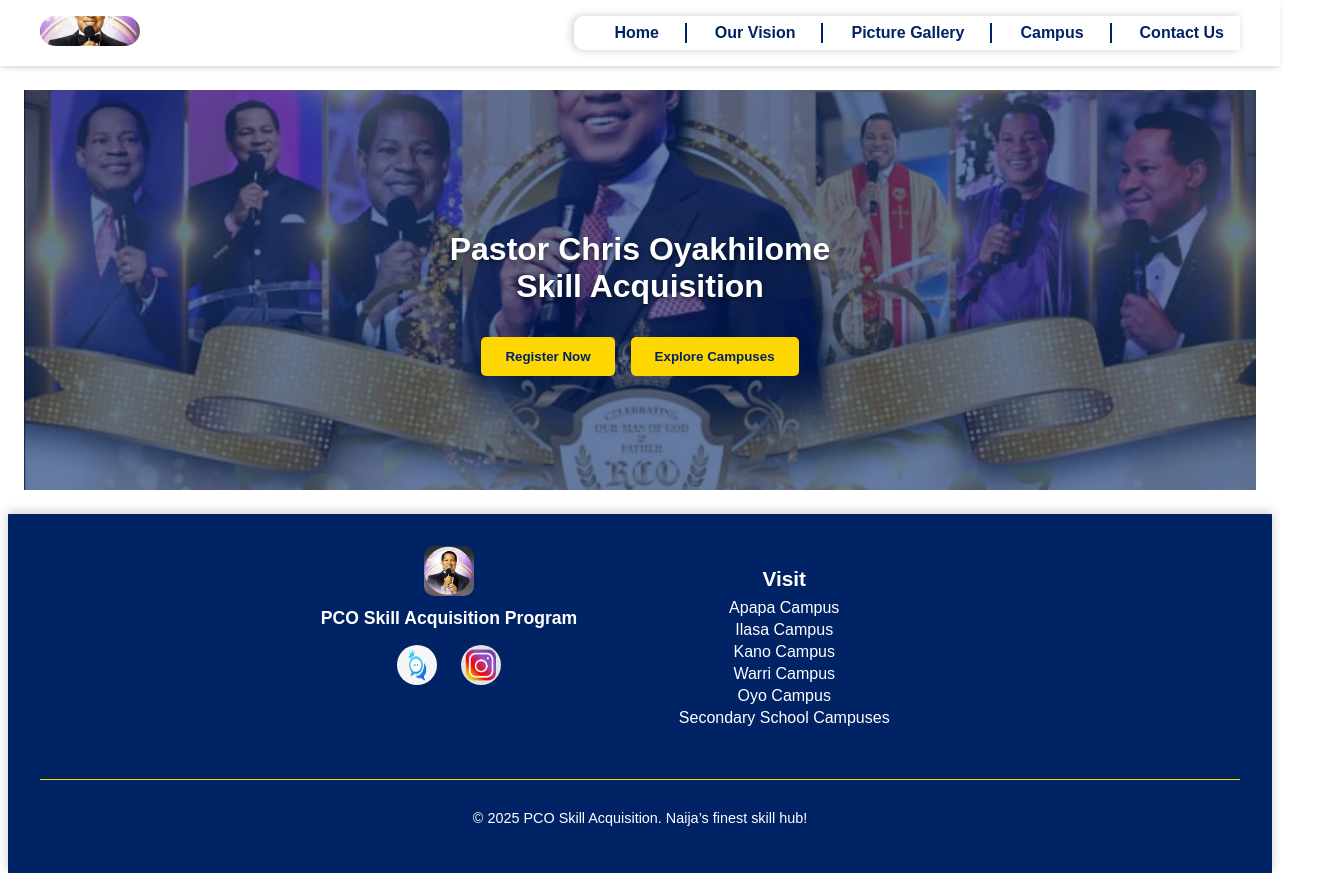
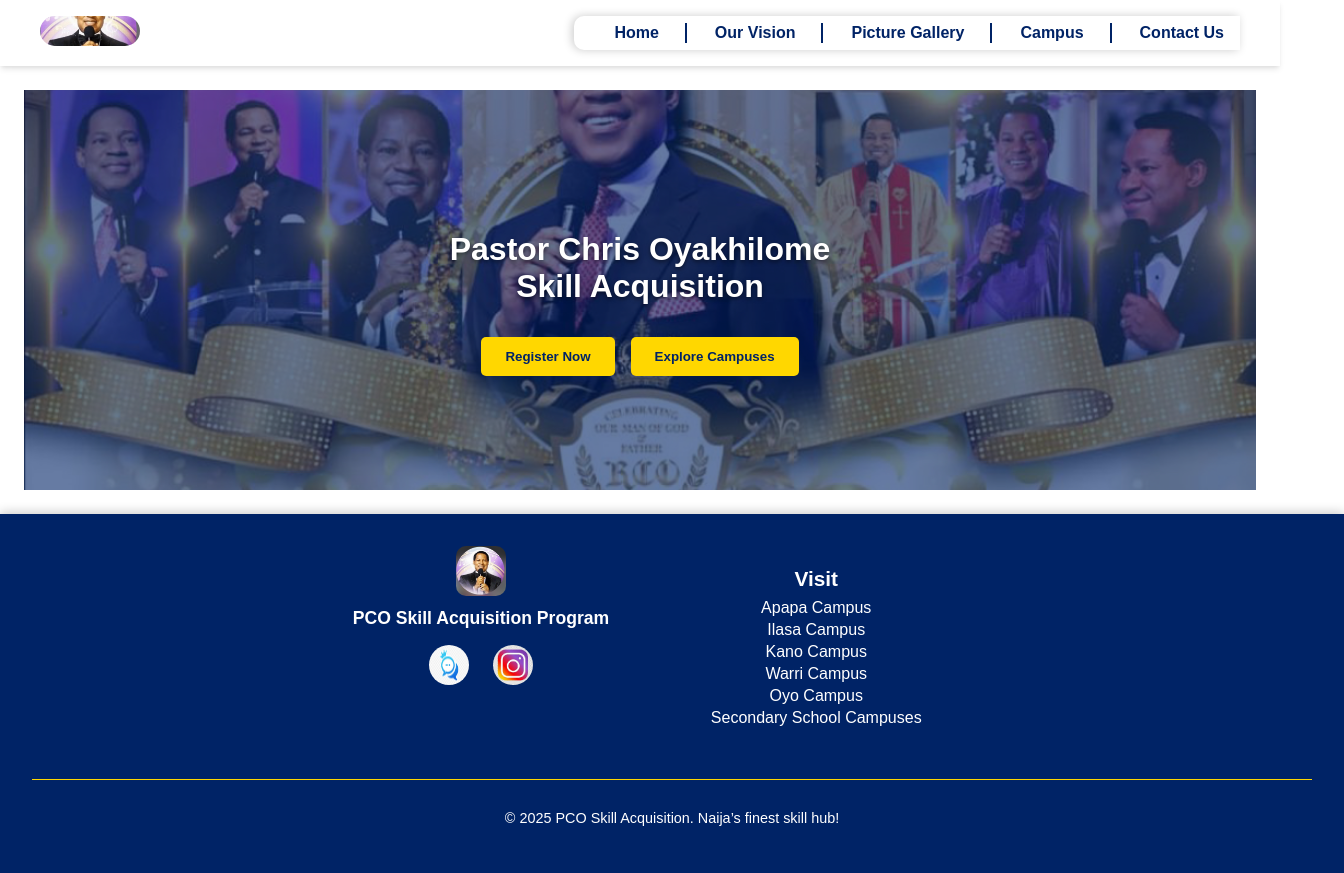
Before and after one commit to pco-skill-acquisition/pcoskillacquisition, a Next.js app: page / in a window 1280 px wide. Shown: the whole page, 1344 px wide, since content can reach past the window. Built offline with nearby package versions, Linux system fonts and the light colour scheme.

Commit message:
Fix build error in Footer.tsx and Footer.module.css by moving box-sizing to globals.css and ensure full screen width without scroll

```diff
--- a/app/components/Footer.module.css
+++ b/app/components/Footer.module.css
@@ -6,9 +6,8 @@
   flex-wrap: wrap;
   justify-content: space-around;
   align-items: flex-start;
-  width: 100%;
-  max-width: 1200px; /* Constrain max width */
-  margin: 0 auto; /* Center the container */
+  width: 100%; /* Fill the screen */
+  margin: 0; /* Remove margin to fit screen */
   box-shadow: 0 -2px 10px rgba(0, 0, 0, 0.2);
 }
 
--- a/app/globals.css
+++ b/app/globals.css
@@ -1,8 +1,8 @@
 body {
   margin: 0;
   padding: 0;
-  box-sizing: border-box;
-  font-family: "Montserrat", sans-serif;
+  box-sizing: border-box; /* Moved from Footer.module.css */
+  font-family: "Gilroy", sans-serif;
 }
 
 /* Custom color scheme */
```
